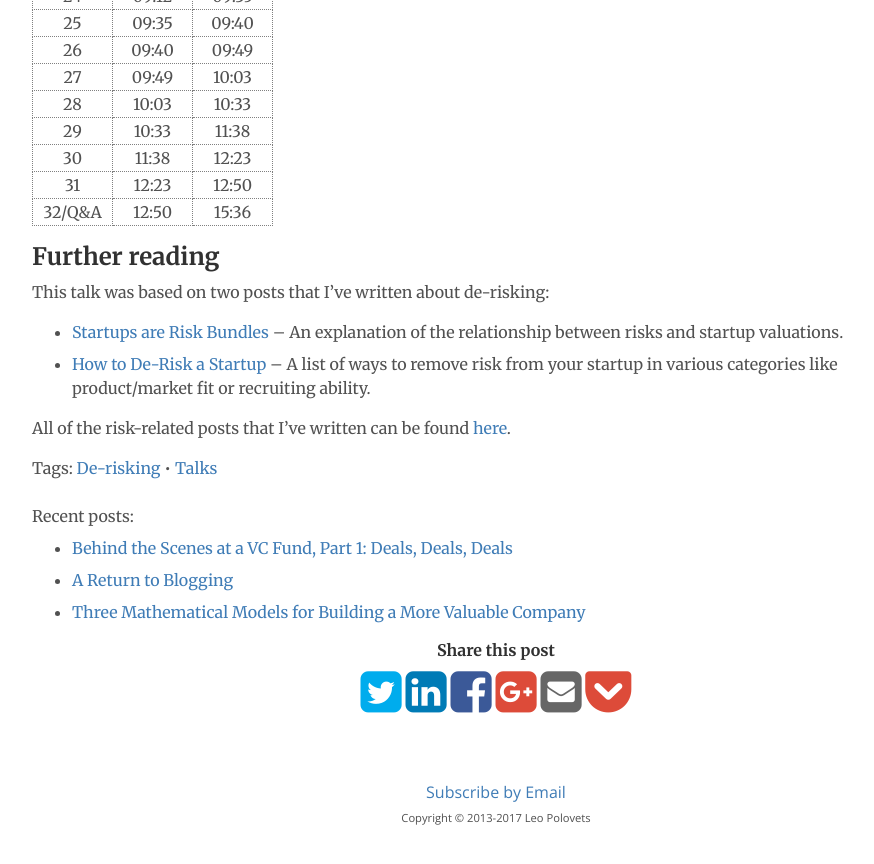
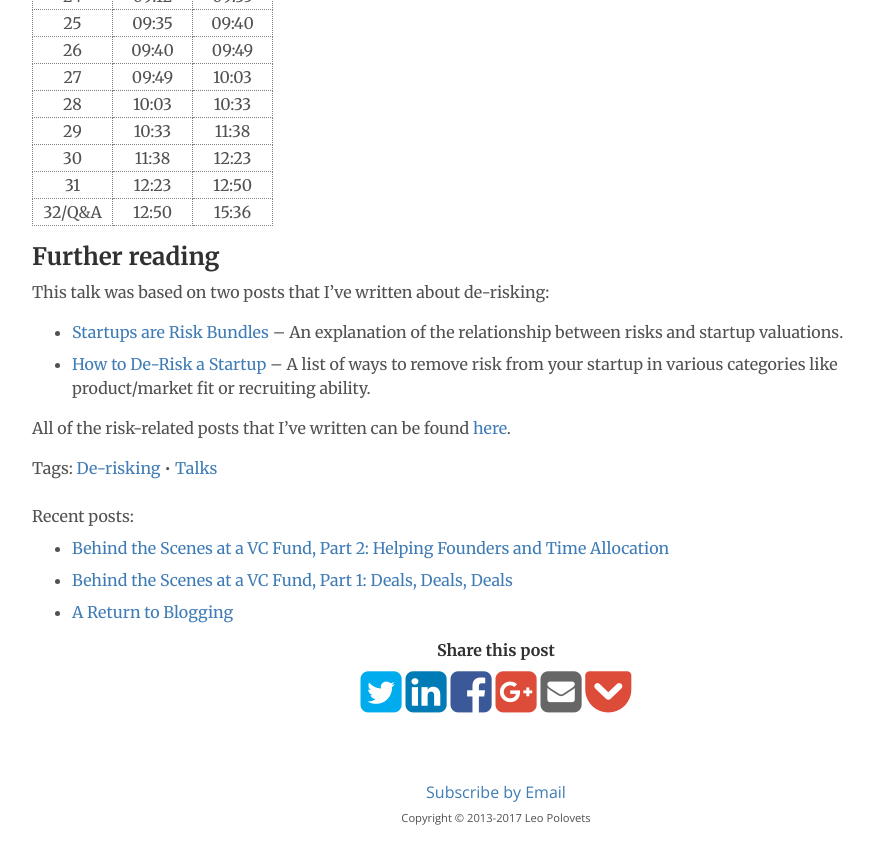
Before and after one commit to codingvc/codingvc, a Jekyll site: the page built from _posts/2012-01-01-saastr-2017.markdown, in a window 1280 px wide and 900 px high, scrolled down 1896 px. Shown: the top 864 px of the window, without its empty margins (144-1018 px from the left). Built offline with Jekyll 4.4.1, drawn with Linux system fonts in a browser that asks for light colours; nearby versions of some CDN libraries; Markdown is read by kramdown in place of the engine named in the settings; comment, search, counter and statistics services are not loaded; part of the change alters nothing that is shown.

Commit message:
new blog post!

```diff
--- a/_posts/2017-08-16-behind-the-scenes-at-a-vc-fund-part-1-deals-deals-deals.markdown
+++ b/_posts/2017-08-16-behind-the-scenes-at-a-vc-fund-part-1-deals-deals-deals.markdown
@@ -8,9 +8,9 @@ My fund, Susa Ventures, <a href="https://medium.com/@SusaVentures/welcoming-nata
 
 ## Table of Contents
 
-VCs have 3 principal jobs: picking startups to invest in, helping startups after investing, and raising capital for the fund. Each of these jobs will be covered in its own post. (Part 2 will be posted next Friday. Part 3 will be posted the following week.)
+VCs have 3 principal jobs: picking startups to invest in, helping startups after investing, and raising capital for the fund. Each of these jobs will be covered in its own post.
 
-**Part 1**: Deals, Deals, Deals
+**Part 1**: Deals, Deals, Deals [this post]
 
 * <a href="#terminology">Basic Terms</a>
 * <a href="#finding">Finding Startup Investments</a>
@@ -19,7 +19,7 @@ VCs have 3 principal jobs: picking startups to invest in, helping startups after
 * <a href="#partner-meetings">Partner Meeting Structure</a>
 * <a href="#deciding">Making Investment Decisions</a>
 
-**Part 2**: Portfolio Company Support and Time Allocation
+**Part 2**: <a href="https://codingvc.com/behind-the-scenes-at-a-vc-fund-part-2-helping-founders-and-time-allocation">Helping Founders and Time Allocation</a>
 
 *This will be a post on how investors interact with companies after investing, and how they allocate their time on a day-by-day basis.*
 
@@ -33,7 +33,7 @@ VCs have 3 principal jobs: picking startups to invest in, helping startups after
 
 **Deal** -- a startup investment opportunity. Common usages: "we did a drone deal last month" and "did you see that autonomous car deal from Boston?"
 
-### <a name="finding"></a>Finding Startup Investments
+## <a name="finding"></a>Finding Startup Investments
 
 When looking for startups to invest in, most funds rely on many different sources:
 
@@ -46,7 +46,7 @@ When looking for startups to invest in, most funds rely on many different source
 * **Cold inbound emails** from founders. Investors often receive dozens or even hundreds of inbound pitches every month.
 * **Cold outbound emails** to founders. Many VCs will actively reach out to founders. This commonly happens if an investor lacks a warm intro to a company that they've heard about, or if an investor is doing a deep dive into a sector and trying to talk to as many promising companies in that sector as they can.
 
-### <a name="evaluating"></a>The Due Diligence Process
+## <a name="evaluating"></a>The Due Diligence Process
 
 In order to figure out which companies to invest in, most seed funds have a standard diligence process. A typical process will contain the following steps:
 
@@ -71,7 +71,7 @@ The investment funnel for a single calendar year might look like this:<br>
 <tr><td style="text-align:right">*12*&nbsp;</td><td>investments</td></tr>
 </table>
 
-### <a name="pitch-meetings"></a>Pitch Meeting Structure
+## <a name="pitch-meetings"></a>Pitch Meeting Structure
 Pitch meetings are usually 30-60 minutes. They tend to be shorter during the early phases of diligence and longer in later stages where more partners are involved.
 
 A typical meeting might start with a few minutes of friendly chit-chat. After that, everyone introduces themselves, and then the founder walks through their pitch. Sometimes the walkthrough is a few minutes because everyone around the table has been doing homework and research for a while, and sometimes it's 15-30 minutes when the material is new to everyone.
@@ -87,7 +87,7 @@ After the pitch, investors will ask a lot of questions about the startup. Their
 
 Finally, pitch meetings usually end with the founders having a chance to ask the VC questions. (The two most common questions that founders ask, *by far*: "How can you help beyond capital?" and "What's your decision-making process and what are the next steps?")
 
-### <a name="partner-meetings"></a>Partner Meeting Structure
+## <a name="partner-meetings"></a>Partner Meeting Structure
 
 Partner meetings are weekly multi-hour meetings where the bulk of a fund's decision-making occurs. A typical partner meeting agenda could include:
 
@@ -96,7 +96,7 @@ Partner meetings are weekly multi-hour meetings where the bulk of a fund's decis
 * **Industry analysis**. Partners often talk about trends they're noticing, observations about the funding climate, and other macro topics that are worth discussing with the entire group.
 * **Decisions on startups that are being diligenced**. Partners will go one-by-one through the active companies in their deal-tracking tool (e.g. <a href="https://affinity.co" target="_blank">Affinity</a>). For each company, there's a decision made about whether to invest, continue doing diligence, or pass. This is the longest, most important part of partner meetings, and it will be discussed next.
 
-### <a name="deciding"></a>Making Investment Decisions
+## <a name="deciding"></a>Making Investment Decisions
 
 A typical seed VC that's exposed to 1000-2000 companies per year might only make 10-20 investments. As you might expect from these numbers, picking companies to invest in is probably the hardest part of being a VC.
 
@@ -119,7 +119,5 @@ If the partners decide to pass, one of them will notify the founder over a phone
 If the partners decide to invest, one of them will reach out to the founder and make an offer. Sometimes the founder might negotiate the terms, or ask to speak to a few of the VC's portfolio founders as a reference check. After that's done, the deal enters the legal paperwork phase, which can take anywhere from a day or two to a month or two.
 
 
-### Conclusion
+## Conclusion
 This post talked about how funds source, analyze, and choose companies to invest in. The next post in this series will cover how investors try to help their portfolio companies and how they spend their time in general. To give a sense of the latter, the post will include a numeric breakdown of where I spent my time over a 2-month period where I tracked and categorized every meeting.
-
-Please check back in a few days for Part 2 (or <a href="http://eepurl.com/csSezP" target="_blank">subscribe</a> to have future posts emailed to you).
--- /dev/null
+++ b/_posts/2017-08-25-behind-the-scenes-at-a-vc-fund-part-2-helping-founders-and-time-allocation.markdown
@@ -0,0 +1,126 @@
+---
+layout: post
+title: "Behind the Scenes at a VC Fund, Part 2: Helping Founders and Time Allocation"
+summary: "A look at how venture capitalists work with startps and how they spend their days."
+twitter_image: "schedule-categories.jpg"
+date: 2017-08-24 00:10:00
+---
+VCs have 3 principal jobs: picking startups to invest in, helping startups after investing, and raising capital for investing. Each of these jobs will be covered in its own post. This post, the second in the series, focuses on how VCs spend their time (charts and graphs included!), and how they help the companies they invest in. The final post, which covers how VC funds are structured and raised, will be published next week.
+
+## Table of Contents
+
+**Part 1**: <a href="https://codingvc.com/behind-the-scenes-at-a-vc-fund-part-1-deals-deals-deals/">Deals, Deals, Deals</a>
+
+*This is a post on how VC funds source, analyze, and choose companies to invest in.*
+
+**Part 2**: Helping Founders and Time Allocation [this post]
+
+* <a href="#terminology">Basic Terms</a>
+* <a href="#help-why">Why do VCs Help Portfolio Companies?</a>
+* <a href="#help-how">How Much do VCs Help Portfolio Companies?</a>
+* <a href="#help-ways">Ways that VCs Can Help</a>
+* <a href="#time-allocation">VC Time Allocation</a>
+    * <a href="#meetings">Meetings</a>
+    * <a href="#email">Email</a>
+    * <a href="#research">Research</a>
+    * <a href="#events">Events</a>
+
+**Part 3**: Starting a VC Fund, LP Relations, and Miscellaneous FAQs
+
+*This will be a post on the basic mechanics of how VC funds are structured, and on how VCs interact with their own investors.*
+
+## <a name="terminology"></a>Basic Terms
+
+**Portfolio Company** -- a company that the fund has already invested in.
+
+**Limited Partners (or LPs)** -- a fund's financial backers. These are the people whose capital is being invested. LPs can range from university endowments to pension funds to wealthy individuals.
+
+## <a name="help-why"></a>Why do VCs Help Portfolio Companies?
+
+Most good VCs try to help their portfolio companies for several reasons:
+
+* If VCs are helpful, founders will recommend them to other founders.
+* Being helpful can materially increase the value of a company -- and by extension, the value of the VC's investment. For example, let's say my fund owns 10% of a SaaS startup. That type of company tends to trade at 5x revenue multiples in the public stock market (e.g. $200m in revenue -> $1b valuation). If I introduce that company to 10 customers that create $1.5m of additional revenue, then the paper value of my portfolio goes up by $750k (= *10% ownership* x *$1.5m revenue* x *5.0 revenue multiple*).
+* On a more human note, most VCs prefer to think of themselves as company advisors rather than money managers. This often results in VCs wanting to help just so that they feel useful. (The downside here is that if a VC can't be useful but tries anyway, they just get in the way.)
+
+## <a name="help-how"></a>How Much do VCs Help Portfolio Companies?
+
+Motivations aside, the level and frequency of engagement vary greatly from investor to investor. Here are the levels that I've observed:
+
+* **Uninvolved**. The investor writes a check and then you never hear from them again.
+* **Passive**. The investor doesn't reach out proactively, but invites you to ask them for help when you need it. Sometimes these "let me know if I can help" offers are lip service, and sometimes they're genuine.
+* **Semi-active**. Most founders send <a href="https://codingvc.com/investor-update-email-template/" target="_blank">monthly update emails</a>, and these emails often have an Asks section that lists areas where investors and advisors can help. Semi-active investors will respond to those asks when they have something to offer. Here the founder is not asking for help one-on-one, but they still have to ask.
+* **Active**. Active investors will reach out proactively when they have something they can offer (like a potential engineering candidate or an intro to a customer). They're often thinking about ways to help in the background, even if founders aren't explicitly asking them to.
+* **Very active**. The next level of engagement typically involves a regular meeting cadence -- sometimes as often as weekly, but more commonly every 3-6 weeks. At these meetings, which are almost like informal board meetings, founders will talk about how their business has been going for the last few weeks. As the VC listens, they'll ask probing questions -- both to understand the business better and to help the founder clarify their thinking -- and suggest ideas or improvements or potential intros. For example, a founder might talk about how their recent experiments with Facebook ads aren't going well. The VC will ask about the experiments, and based on the answers might offer an intro to a Facebook ads expert, or recommend a marketing channel that has worked better for other similar companies.
+* **Board level**. Board level engagement is a more formal version of the previous level. The VC and founders often work together for multiple hours every month, and sometimes every week. For active board members, working with a single company might represent 5% or even 10% of their total work hours. This is why most later stage VCs top out at 8-10 simultaneous board seats.
+
+While the level of involvement varies across investors, generally the more capital a VC is investing, the more involved they will be. That said, there are large funds that are very passive and small angel investors that are very active.
+
+## <a name="help-ways"></a>Ways that VCs Can Help
+
+As I wrote ~3 years ago, <a href="https://codingvc.com/extracting-more-value-from-investors/" target="_blank">good investors can help in many ways</a>. In practice, the most common areas where VCs help are:
+
+* **Intros** to prospective customers, job candidates, advisors, service providers, other investors, etc.
+* **Comparables and benchmarks** for running your business, including compensation benchmarks, business benchmarks (e.g. typical churn levels or salesperson commission structures), and office space comps.
+* **Feedback** on website copy, sales and marketing materials, product UI/UX, etc.
+* **General business advice**, including tips for hiring execs, fundraising, choosing KPIs, and so on.
+* **Interviewing and helping to close key job candidates**. Sometimes talking to a VC gives an on-the-fence VP the push they need to join a startup.
+* **High level strategic guidance.** Experienced investors have watched 10+ or even 100+ companies grow (and struggle), and they can see early signs of challenges of opportunities. Sometimes the most valuable aid an investor can offer is explaining what's likely to be around the corner in 6-12 months at a time when the founder is spending most their time thinking about tomorrow or next week.
+
+As a meta-observation, founders have knowledge that's deep but narrow while investors have knowledge that's shallow but wide. Investors understand common patterns of success and failure across many types of businesses, but chances are they know very little about a specific business or industry. Founders on the other hand know a ton about their specific business, but haven't had a chance to see what does and doesn't work across many companies. As a result, VC advice is often most valuable when it's applicable across many companies, but founders are probably wasting they're time if they're asking a VC for specific SEO tips or how to sell to plant managers in the Oil and Gas industry.
+
+## <a name="time-allocation"></a>VC Time Allocation
+
+As a VC, I spend most of my time on meetings, email, and research. I analyzed data from Google Calendar and Gmail on where my time went over the last few months, and the results are described in the remainder of this post.
+
+### <a name="meetings"></a>Meetings
+<img src="{{ site.url }}public/img/30-rock-meetings.jpg" alt="" height="" width="" class="emailImage" />
+
+VCs meet with founders, service providers, LPs, other VCs, job candidates for portfolio companies, and many other parties. To give a sense of how those meetings break down, I categorized and logged all of my meetings for May, June, and July of this year.
+
+#### Here's how most of the days feel:
+<img src="{{ site.url }}public/img/schedule-feels.jpg" alt="" height="" width="" class="emailImage" />
+
+#### Here's the average number of hours of meetings I had by weekday:
+<img src="{{ site.url }}public/img/schedule-by-day.jpg" alt="" height="" width="" class="emailImage" />
+My office is in San Francisco, but I live 25 miles south in Redwood City. If you're wondering about why Tuesdays and Fridays seem so much busier than others days, it's because those are the days I usually spend in SF. Somewhere in here is an observation about how most Silicon Valley startups are moving out of the peninsula and into SF.
+
+#### Here's the distribution of hours of meetings per day:
+<img src="{{ site.url }}public/img/schedule-histogram.jpg" alt="" height="" width="" class="emailImage" />
+Most days had 3-6 hours of meetings, although there were outliers on both sides.
+
+#### Here are the types of meetings I had:
+<img src="{{ site.url }}public/img/schedule-categories.jpg" alt="" height="" width="" class="emailImage" />
+
+Clockwise from the top right, the categories are:
+
+* **1:1 diligence** -- one-on-one pitch meetings (or calls) with founders of potential investments (3.5 hours/week)
+* **Group diligence** -- full team pitch meetings (or calls) with founders of potential investments (2.75 hours/week)
+* **Misc diligence** -- other diligence-related meetings for prospective investments: founder reference calls, customer reference calls, legal work, and so on. (1.25 hours/week)
+* **VC networking** -- meetings with other VCs. These meetings are with earlier stage investors (whose companies I might invest in in the future), similar stage investors (whom I can partner with on new investments), and later stage investors (whom I can introduce to my existing portfolio companies). (2.5 hours/week)
+* **Partner meetings** -- internal meetings where the fund's partners discuss ongoing action items: decisions and next steps on new investments, ideas for helping existing portfolio companies, hiring decisions, upcoming events, and so on. (1.75 hours/week)
+* **Feedback meetings** -- meetings with founders who are not currently fundraising, but are looking for feedback on their idea/business plan/pitch in preparation for a future fundraise. (2.75 hours/week)
+* **Fund operations** -- miscellaneous meetings related to running the fund: interviewing candidates, talking to service providers, event planning, team off-sites, etc. (1.5 hours/week)
+* **Portfolio help** -- meetings that help portfolio companies in some way: brainstorming sessions with founders, interviewing key job candidates on their behalf, helping them prepare for the next funding round, and so on. (4.25 hours/week)
+* **LP-related** -- meetings with current and potential investors for our fund. (1 hour/week)
+* **Special events** -- various dinners and demo days. (1.5 hours/week)
+
+The chart shows that about 33% of my meeting time is spent on diligence, 22% is spent on networking with VCs and founders who are not fundraising, 19% is spent helping portfolio companies, 19% is spent on internal fund work (partner meetings, hiring, LP updates), and 7% is left over for special events. On average, I have about 23 hours of meetings every week.
+
+### <a name="email"></a>Email
+According to <a href="https://www.gmailmeter.com/" target="_blank">Gmail Meter</a>, I receive 2,000 emails and send 1,000 emails in a typical month. If you assume it takes 1 minute to read a typical email and 2 minutes to write one, this represents about 15 hours of email time every week.
+
+### <a name="research"></a>Research
+Many of the meeting categories above require doing some work before and/or after each meeting. For example, I spend about 15 minutes preparing before every 1:1 diligence meeting. If the meeting goes well, I'll spend 30-60 minutes doing research and typing up notes for the other partners in my fund. If the meeting doesn't go well, I'll spend 10-20 minutes writing a nice email to the founder that explains why I'm passing on the investment opportunity.
+
+### <a name="events"></a>Events
+The last part of my job revolves around occasional special events. These include things like <a href="http://www.ycombinator.com/" target="_blank">Y Combinator</a>'s biannual Demo Days, which are 3-day events where 100+ founders pitch their companies to investors. My schedule fills up for 1-2 weeks before and after each of these demo days.
+
+My fund also puts together an annual LP day for our own investors, and an annual founder/investor retreat. Both of these take weeks of planning and preparation. These types of events only happen a few times a year, but when one is coming up it takes up most of my waking hours.
+
+## Conclusion
+This post talked about how investors engage with portfolio companies and how VCs† spend their time. The next and final post in this series will talk about how venture funds are structured and how VCs work with their own investors.
+
+Please check back in a few days for Part 3 (or <a href="http://eepurl.com/csSezP" target="_blank">subscribe</a> to have future posts emailed to you every few weeks).
+
+† By "VCs" I mean "me," because that's the only VC that I have lots of data for.
```
Also changed, not shown: public/img/30-rock-meetings.jpg (added), public/img/schedule-by-day.jpg (added), public/img/schedule-categories.jpg (added), public/img/schedule-feels.jpg (added), public/img/schedule-histogram.jpg (added).
